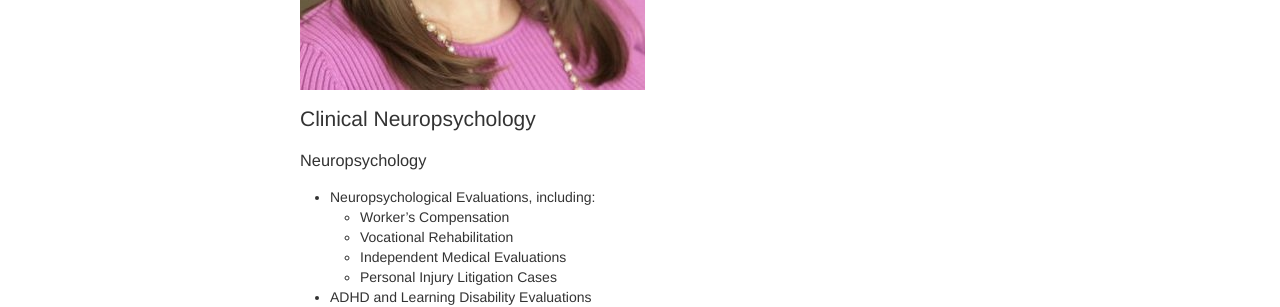
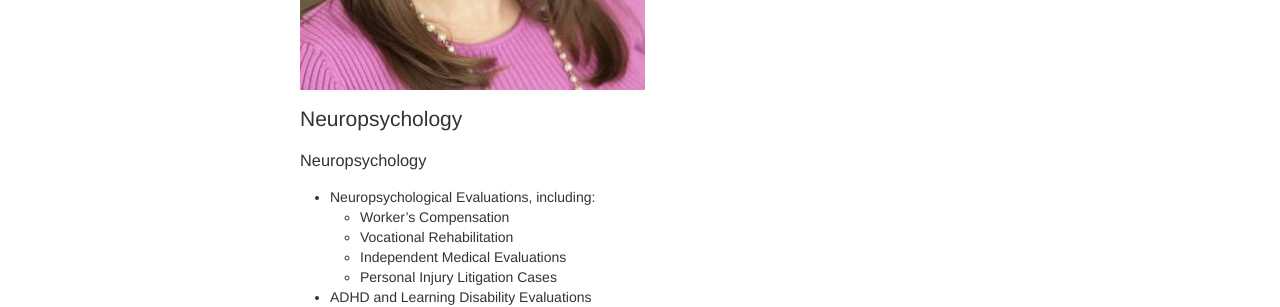
Before and after one commit to halcyon/renewedbrain.com, a Jekyll site: the page built from index.md, in a window 1280 px wide. Shown: the part 453-760 px from the top of the page. Built offline with Jekyll 4.4.1, drawn with Linux system fonts in a browser that asks for light colours.

Commit message:
Update index.md

```diff
--- a/index.md
+++ b/index.md
@@ -13,7 +13,7 @@ layout: default
 </div>
 
 
-## Clinical Neuropsychology
+## Neuropsychology
 
 ### Neuropsychology
 * Neuropsychological Evaluations, including:
```
